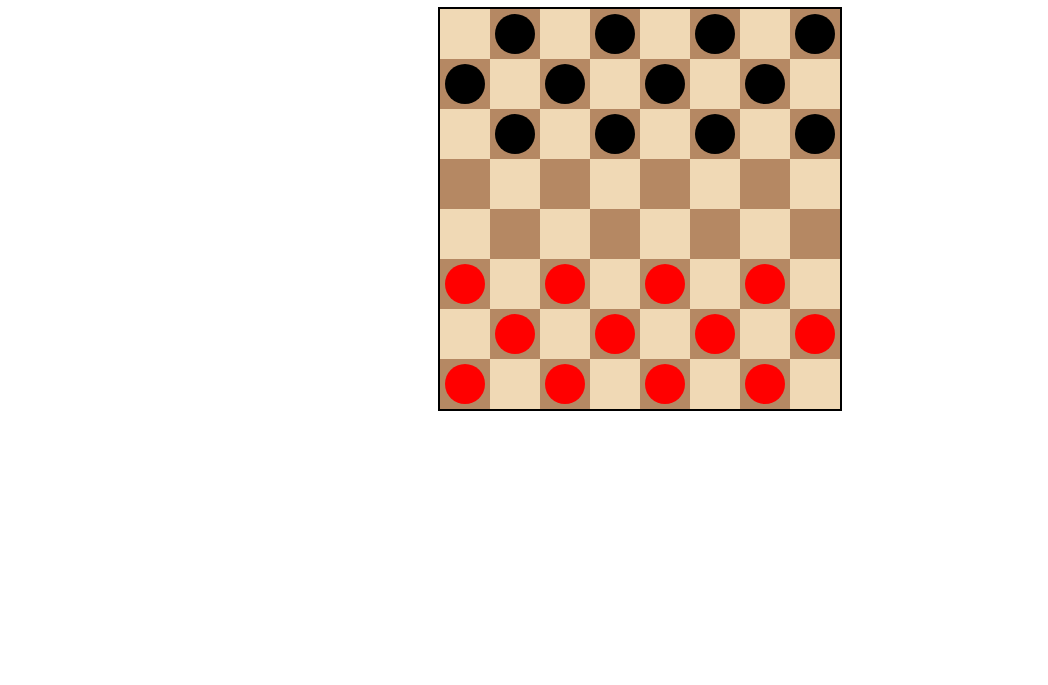
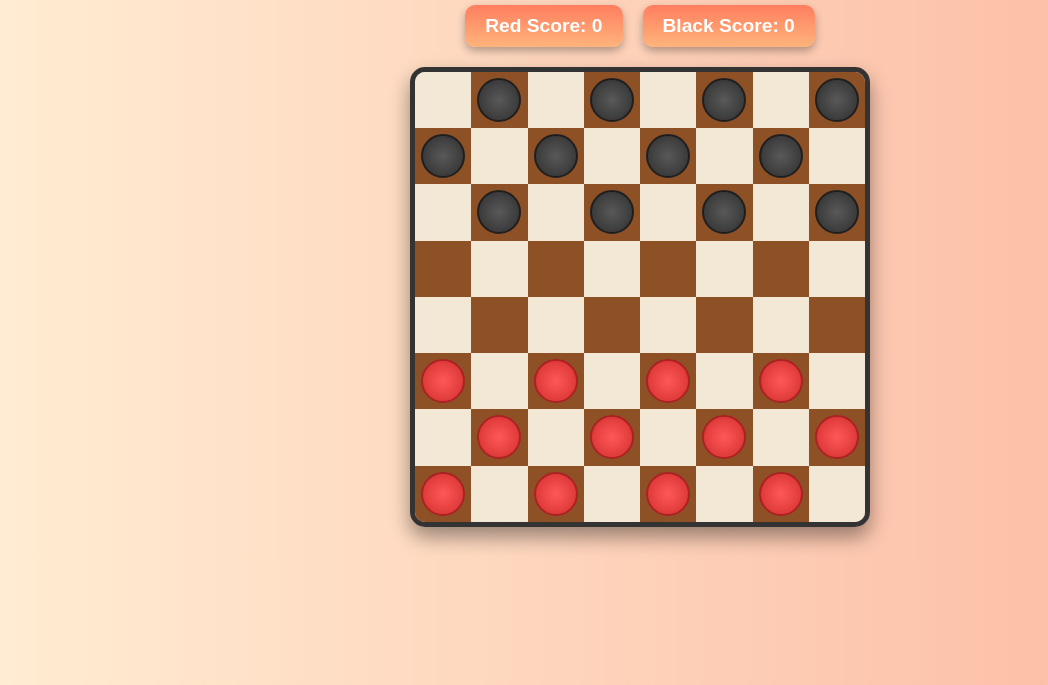
Before and after one commit to FiraolNigusse/Checkers, a plain HTML site: page index.html in a window 1280 px wide. Shown: the part 115-800 px from the top of the page, without its empty margins (0-1048 px from the left). Drawn offline with Linux system fonts and the light colour scheme.

Commit message:
Version 3

```diff
--- a/style.css
+++ b/style.css
@@ -1,31 +1,81 @@
 /* style.css */
+
+/* Body styling */
+body {
+  font-family: 'Arial', sans-serif;
+  background: linear-gradient(to right, #ffecd2, #fcb69f);
+  color: #333;
+  text-align: center;
+  padding: 20px;
+}
+
+/* Title */
+h1 {
+  font-size: 2.5em;
+  color: #444;
+  text-shadow: 2px 2px 4px rgba(0, 0, 0, 0.2);
+  margin-bottom: 20px;
+}
+
+/* Scoreboard */
+#scoreboard {
+  display: flex;
+  justify-content: center;
+  gap: 20px;
+  margin-bottom: 20px;
+}
+
+#scoreboard div {
+  background: linear-gradient(to bottom, #ff7e5f, #feb47b);
+  color: white;
+  font-size: 1.2em;
+  font-weight: bold;
+  padding: 10px 20px;
+  border-radius: 10px;
+  box-shadow: 0 4px 8px rgba(0, 0, 0, 0.3);
+  transition: transform 0.3s ease, box-shadow 0.3s ease;
+}
+
+#scoreboard div:hover {
+  transform: translateY(-5px);
+  box-shadow: 0 6px 12px rgba(0, 0, 0, 0.4);
+}
 
 /* Board styling */
 #board {
   display: grid;
   grid-template-columns: repeat(8, 1fr);
   grid-template-rows: repeat(8, 1fr);
-  width: 400px;
-  height: 400px;
+  width: 450px;
+  height: 450px;
   margin: auto;
-  border: 2px solid black;
+  border: 5px solid #333;
+  border-radius: 15px;
+  box-shadow: 0 10px 20px rgba(0, 0, 0, 0.4);
+  overflow: hidden;
 }
 
 /* Cell styles */
 .cell {
-  width: 50px;
-  height: 50px;
   display: flex;
   justify-content: center;
   align-items: center;
+  width: 100%;
+  height: 100%;
 }
 
 .cell.white {
-  background-color: #f0d9b5;
+  background-color: #f2e8d5;
 }
 
 .cell.black {
-  background-color: #b58863;
+  background-color: #8e5025;
+  position: relative;
+}
+
+.cell.black:hover {
+  background-color: #a76436;
+  cursor: pointer;
 }
 
 /* Piece styles */
@@ -38,33 +88,33 @@
   align-items: center;
   font-size: 1.5em;
   font-weight: bold;
+  transition: transform 0.3s ease, box-shadow 0.3s ease;
+}
+
+.piece:hover {
+  transform: scale(1.2);
+  box-shadow: 0 4px 8px rgba(0, 0, 0, 0.3);
 }
 
 .red-piece {
-  background-color: red;
+  background: radial-gradient(circle, #ff5858, #d22e2e);
+  border: 2px solid #aa2222;
 }
 
 .black-piece {
-  background-color: black;
-  color: white;
+  background: radial-gradient(circle, #595959, #2e2e2e);
+  border: 2px solid #1f1f1f;
 }
 
 /* King pieces */
 .king {
   border: 3px solid gold;
+  box-shadow: 0 0 10px 2px rgba(255, 223, 0, 0.8);
+  text-shadow: 1px 1px 2px rgba(0, 0, 0, 0.5);
 }
 
 /* Highlight for selected pieces */
 .selected {
-  outline: 3px solid yellow;
+  outline: 3px solid #ffe680;
+  box-shadow: 0 0 10px 4px rgba(255, 230, 128, 0.8);
 }
-
-/* Scoreboard */
-#scoreboard {
-  display: flex;
-  justify-content: space-around;
-  width: 400px;
-  margin: 20px auto;
-  font-size: 1.2em;
-  font-weight: bold;
-}
```
